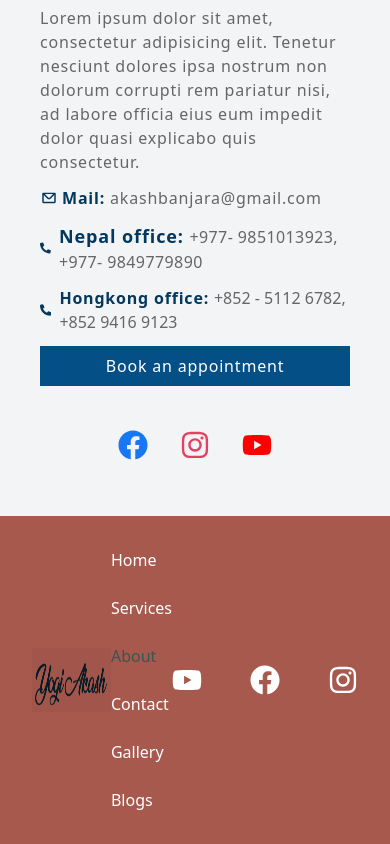
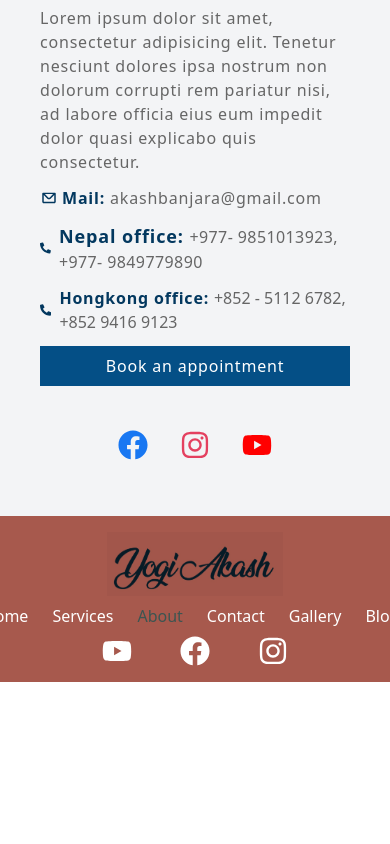
Before and after one commit to shashankapoudel/master-akash-portfolio, a React (Vite) app: page /about in a window 390 px wide. Shown: the part 7397-8241 px from the top of the page. After the commit the page ends 8079 px from the top, so only its background shows below. Built offline with nearby package versions, Linux system fonts and the light colour scheme.

Commit message:
latest changes

```diff
--- a/src/components/footer.jsx
+++ b/src/components/footer.jsx
@@ -4,7 +4,7 @@ import { NavLink } from 'react-router-dom';
 
 const Footer = () => {
     return (
-        <div className='bg-[#a7594d] w-full p-8 flex items-center justify-between bottom-0'>
+        <div className='bg-[#a7594d] w-full p-4 lg:p-8 flex flex-col lg:flex-row items-center justify-center lg:justify-between bottom-0 gap-2'>
 
 
             <div>
@@ -15,7 +15,7 @@ const Footer = () => {
 
 
 
-            <div className='flex flex-col lg:flex-row text-white gap-6 text-x'>
+            <div className='flex  text-white gap-6 text-x'>
                 <NavLink
                     to="/"
                     className={({ isActive }) =>
--- a/src/components/header.jsx
+++ b/src/components/header.jsx
@@ -35,7 +35,7 @@ const Header = () => {
                     <img
                         src="/Images/LogoName.png"
                         alt="Company Logo"
-                        className="lg:w-auto h-16 w-50 transition-transform duration-300 hover:scale-105 mix-blend-multiply"
+                        className="lg:w-auto md:w-auto h-16 w-50 transition-transform duration-300 hover:scale-105 mix-blend-multiply"
                     />
                 </div>
 
```
